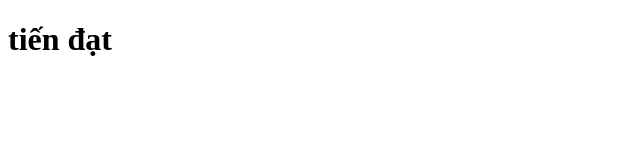
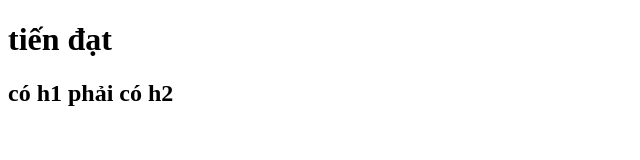
Before and after one commit to vuongdat09/test, a plain HTML site: page index.html in a window 1280 px wide. Shown: the whole page, without its empty margins (0-640 px from the left). Drawn offline with Linux system fonts and the light colour scheme.

Commit message:
Update index.html

```diff
--- a/index.html
+++ b/index.html
@@ -9,5 +9,6 @@
 <body>
 
     <h1>tiến đạt</h1>
+    <h2> có h1 phải có h2</h2>
 </body>
 </html>
```
